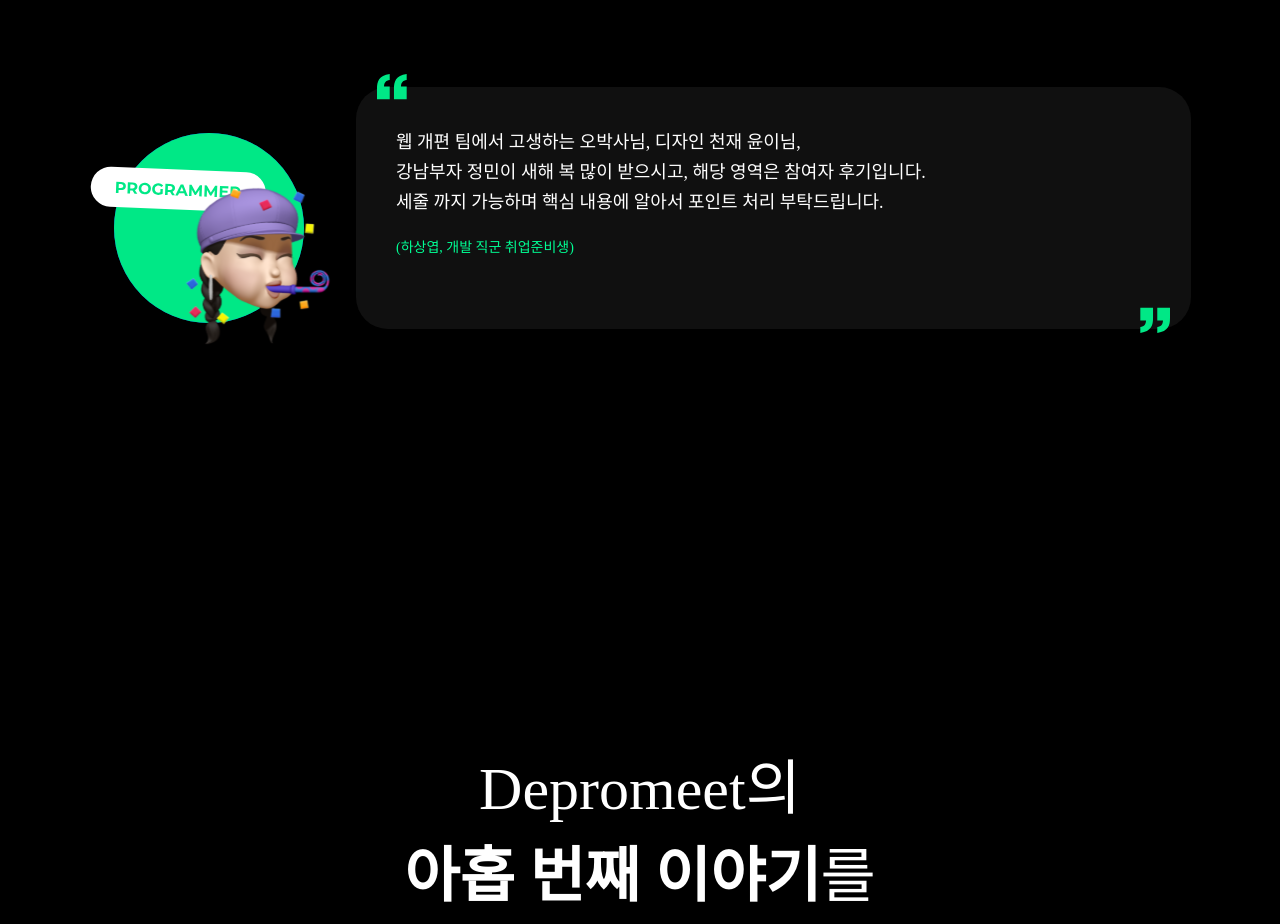
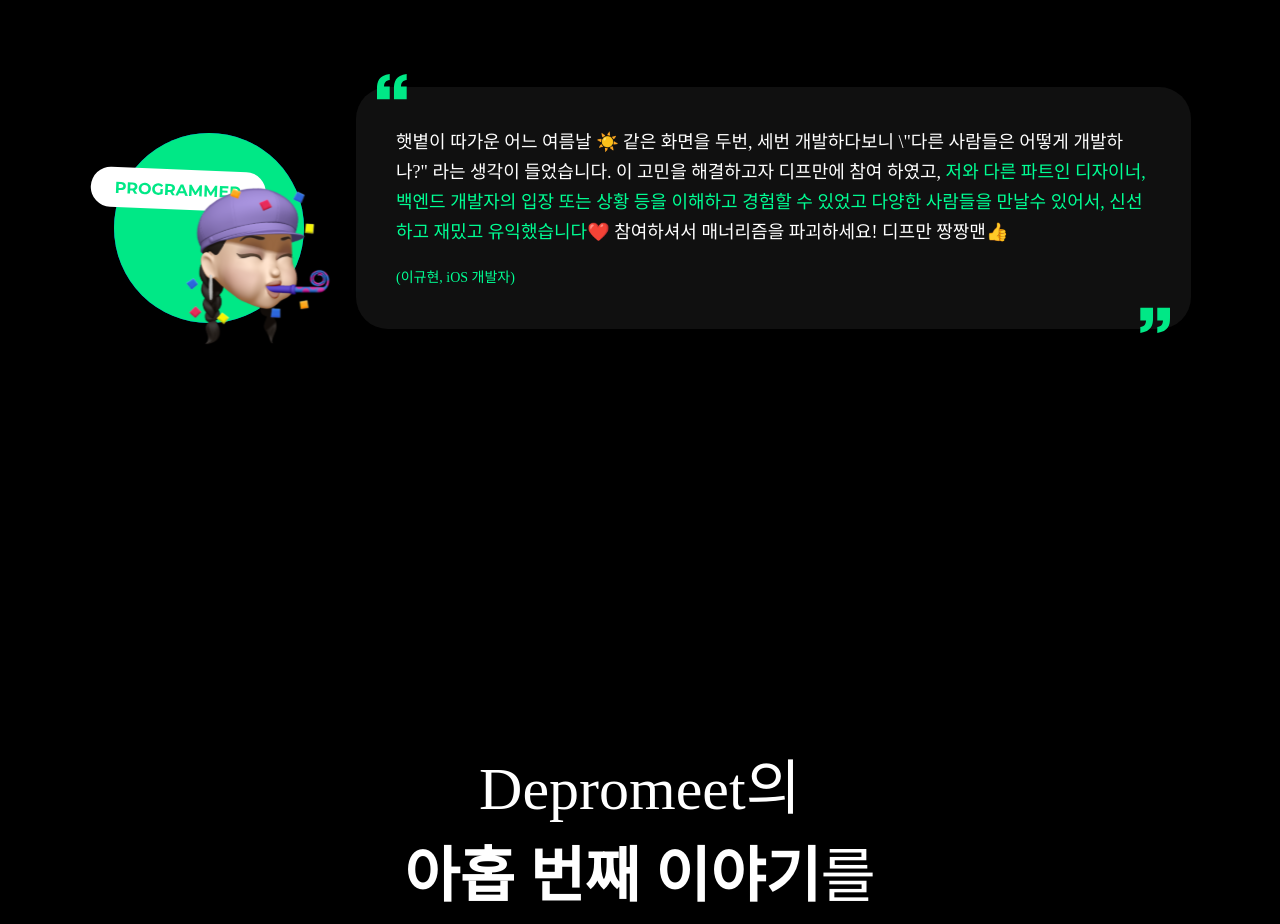
Before and after one commit to depromeet/www.depromeet.com, a Next.js app: page / in a window 1280 px wide. Shown: the part 2860-3784 px from the top of the page. Built offline with nearby package versions, Linux system fonts and the light colour scheme.

Commit message:
fix: add valid review

```diff
--- a/resources/data/reviews.js
+++ b/resources/data/reviews.js
@@ -22,10 +22,15 @@
   </div>,
   },
   {
-    person: '(하상엽, 개발 직군 취업준비생)',
+    person: '(이규현, iOS 개발자)',
     job: 'programmer',
-    content: `웹 개편 팀에서 고생하는 오박사님, 디자인 천재 윤이님,
-        강남부자 정민이 새해 복 많이 받으시고, 해당 영역은 참여자 후기입니다.
-        세줄 까지 가능하며 핵심 내용에 알아서 포인트 처리 부탁드립니다.`,
+    content:
+  <div>
+    햇볕이 따가운 어느 여름날 ☀️
+    같은 화면을 두번, 세번 개발하다보니 \"다른 사람들은 어떻게 개발하나?" 라는 생각이 들었습니다.
+    이 고민을 해결하고자 디프만에 참여 하였고,
+    <b> 저와 다른 파트인 디자이너, 백엔드 개발자의 입장 또는 상황 등을 이해하고 경험할 수 있었고 다양한 사람들을 만날수 있어서, 신선하고 재밌고 유익했습니다❤️ </b>
+    참여하셔서 매너리즘을 파괴하세요! 디프만 짱짱맨👍
+  </div>,
   },
 ];
```
